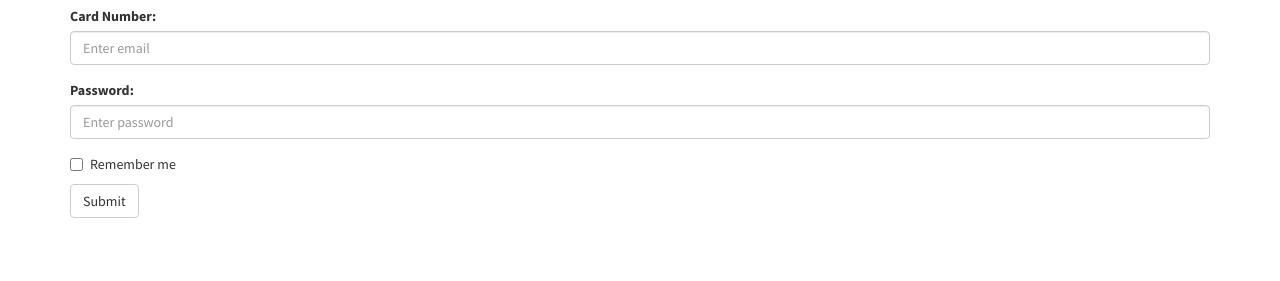
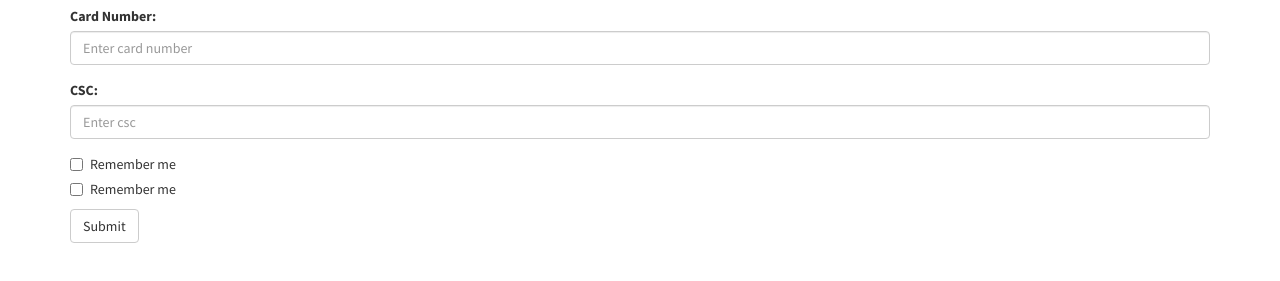
Before and after one commit to lul15/RaspberryPi_Fly, a plain HTML site: page RaspberryPi_Fly_Bootstrap/payment.html in a window 1280 px wide. Shown: the part 57-338 px from the top of the page. Drawn offline with Linux system fonts and the light colour scheme.

Commit message:
Changed field
change the CSC field

```diff
--- a/RaspberryPi_Fly_Bootstrap/payment.html
+++ b/RaspberryPi_Fly_Bootstrap/payment.html
@@ -66,13 +66,16 @@
   <form role="form">
     <div class="form-group">
       <label for="email">Card Number:</label>
-      <input type="email" class="form-control" id="email" placeholder="Enter email">
+      <input type="email" class="form-control" id="email" placeholder="Enter card number">
     </div>
     <div class="form-group">
-      <label for="pwd">Password:</label>
-      <input type="password" class="form-control" id="pwd" placeholder="Enter password">
+      <label for="pwd">CSC:</label>
+      <input type="password" class="form-control" id="pwd" placeholder="Enter csc">
     </div>
     <div class="checkbox">
+      <label><input type="checkbox"> Remember me</label>
+    </div>
+      <div class="checkbox">
       <label><input type="checkbox"> Remember me</label>
     </div>
     <button type="submit" class="btn btn-default">Submit</button>
```
